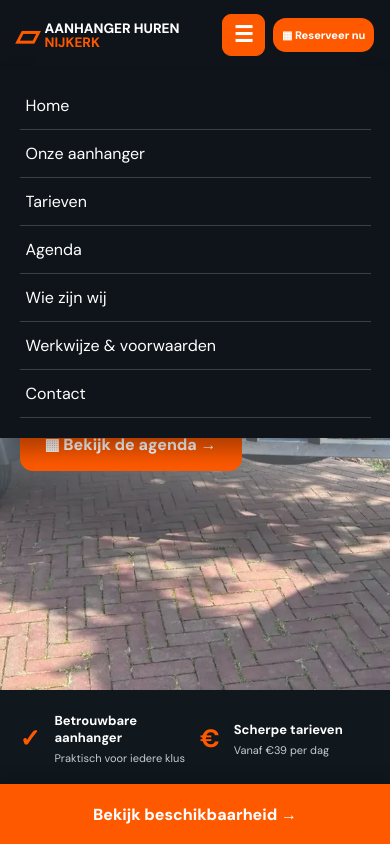
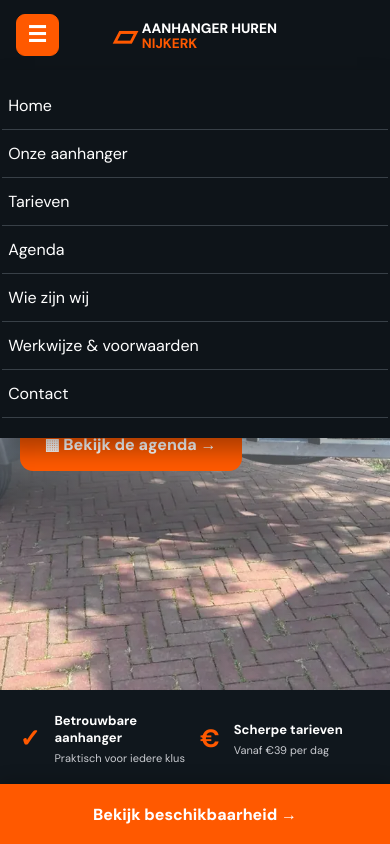
Before and after one commit to 4AllRiders/AanhangerhurenNijkerk, a plain HTML site: page index.html in a window 390 px wide. Both pictures are taken after a click on the heading "Open navigatiemenu". Shown: the top 844 px of the page. Drawn offline with Linux system fonts and the light colour scheme.

Commit message:
Add files via upload

```diff
--- a/style.css
+++ b/style.css
@@ -123,3 +123,19 @@ html{scroll-padding-top:25px}button:focus-visible,a:focus-visible,input:focus-vi
 /* Akkoordregels zonder decoratieve iconen */
 #request .terms-consent{gap:12px}
 #request .terms-consent .consent-icon{display:none}
+
+/* Mobiele/tablet header: menu links, merk exact in het midden.
+   Desktop header en de rest van de pagina blijven ongewijzigd. */
+@media (max-width:1100px){
+  .topbar{position:relative;display:flex;align-items:center;justify-content:space-between;}
+  .topbar .mobile-nav{order:0!important;margin-left:0!important;margin-right:auto!important;position:relative;z-index:3;}
+  .topbar .brand{position:absolute;left:50%;top:50%;transform:translate(-50%,-50%);margin:0!important;z-index:1;text-align:left;max-width:calc(100% - 230px);}
+  .topbar .navbutton{order:2;margin-left:auto;position:relative;z-index:2;}
+  .topbar .mobile-nav[open] nav#hoofdmenu{position:fixed;top:var(--mobile-menu-top,70px);left:0;right:0;z-index:200;}
+}
+@media (max-width:700px){
+  .topbar .navbutton{display:none!important;} /* vaste reserveerknop onderaan is al aanwezig */
+  .topbar .brand{max-width:calc(100% - 125px);font-size:clamp(11px,3.5vw,15px);}
+  .topbar .mobile-nav{margin-right:auto!important;}
+  .topbar .mobile-nav[open] nav#hoofdmenu{position:absolute;top:calc(100% + 14px);left:-4vw;right:auto;width:100vw;max-width:100vw;}
+}
```
